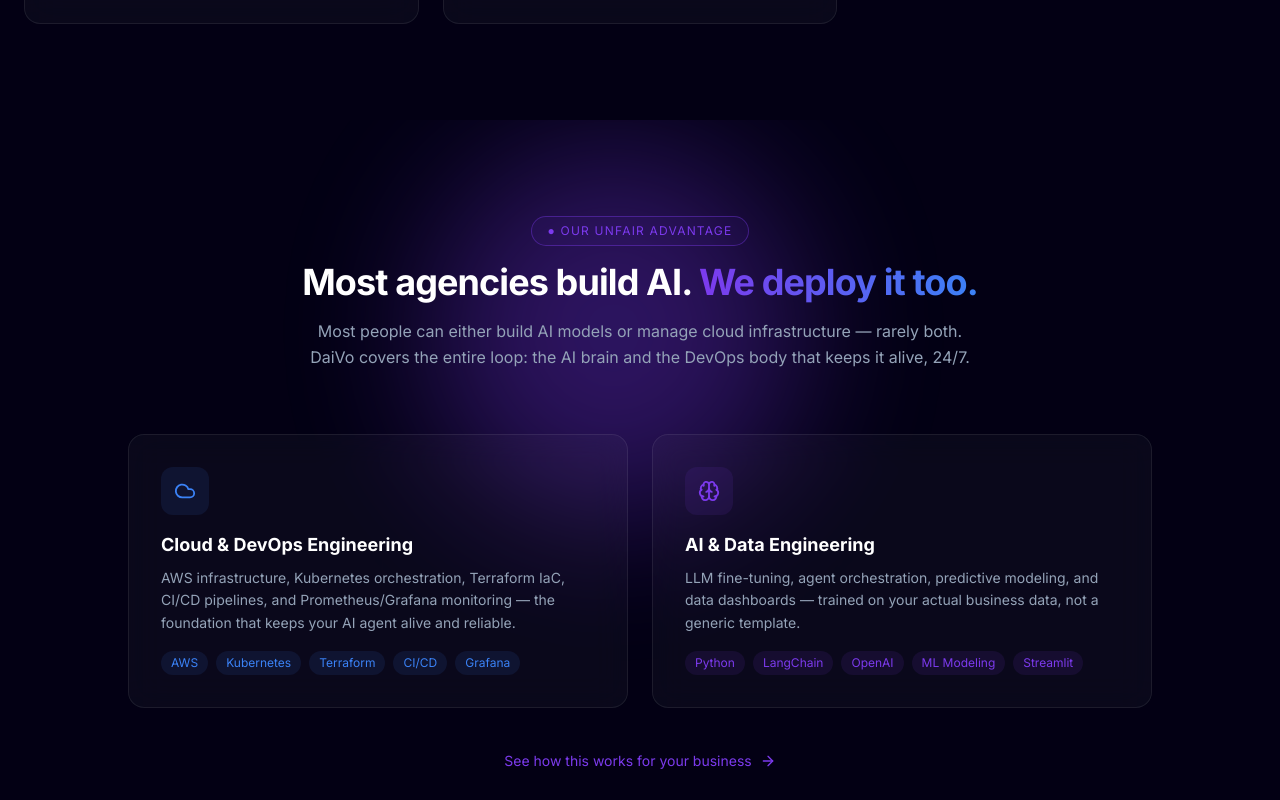
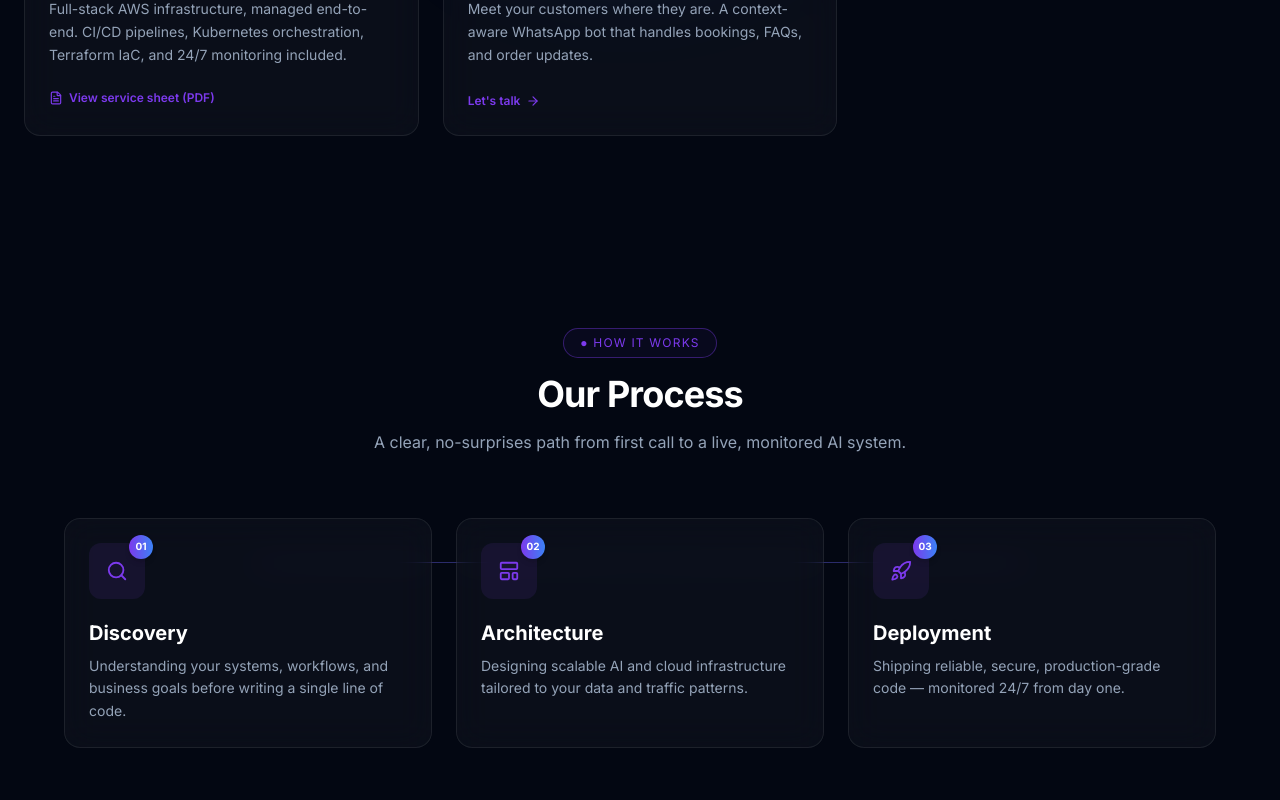
Before and after one commit to ahmed-647/daivo-website_v2, a Next.js app: page / in a window 1280 px wide. Shown: the part 2080-2880 px from the top of the page. Built offline with nearby package versions, Linux system fonts and the light colour scheme.

Commit message:
fix: adjust structural top padding to prevent fixed navbar from blocking hero section

```diff
--- a/src/app/page.tsx
+++ b/src/app/page.tsx
@@ -2,10 +2,10 @@ import Navbar from "../components/Navbar";
 import Hero from "../components/Hero";
 import Trust from "../components/Trust";
 import Services from "../components/Services";
-import WhyUs from "../components/whyus";
 import Process from "../components/Process";
 import Portfolio from "../components/Portfolio";
 import CaseStudy from "../components/CaseStudy";
+import WhyUs from "../components/whyus";
 import Team from "../components/Team";
 import FAQ from "../components/FAQ";
 import Contact from "../components/Contact";
@@ -13,15 +13,15 @@ import Footer from "../components/Footer";
 
 export default function Home() {
   return (
-    <main className="min-h-screen bg-[#030014] text-white overflow-hidden">
+    <main className="min-h-screen bg-[#030712] text-white overflow-x-hidden pt-24 md:pt-28">
       <Navbar />
       <Hero />
       <Trust />
       <Services />
-      <WhyUs />
       <Process />
       <Portfolio />
       <CaseStudy />
+      <WhyUs />
       <Team />
       <FAQ />
       <Contact />
```
